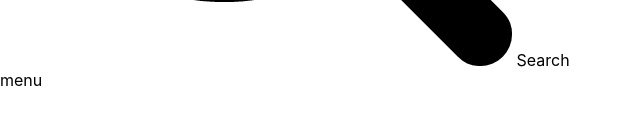
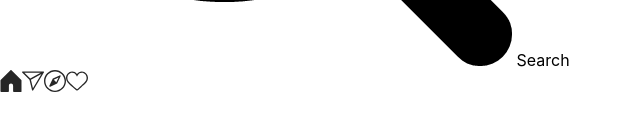
Before and after one commit to melan04/instagram-clone, a React (Create React App) app in the folder instagram/: page / in a window 1280 px wide. Shown: the part 479-610 px from the top of the page, without its empty margins (0-640 px from the left). Built offline with nearby package versions, Linux system fonts and the light colour scheme.

Commit message:
Add icons menu

```diff
--- a/instagram/src/components/Menu.js
+++ b/instagram/src/components/Menu.js
@@ -1,5 +1,18 @@
+import "../styles/menu.scss";
+import {ReactComponent as Home} from "../images/home.svg";
+import {ReactComponent as Inbox} from "../images/inbox.svg";
+import {ReactComponent as Explore} from "../images/explore.svg";
+import {ReactComponent as Notifications} from "../images/notifications.svg";
+
 function Menu() {
-  return <div className="menu">menu</div>
+  return <div className="menu">
+    <Home className="icon" />
+    <Inbox className="icon" />
+    <Explore className="icon" />
+    <Notifications className="icon" />
+
+
+  </div>
 }
 
 export default Menu;
```
Also changed, not shown: instagram/src/images/inbox.svg, instagram/src/styles/_properties.scss (added).
